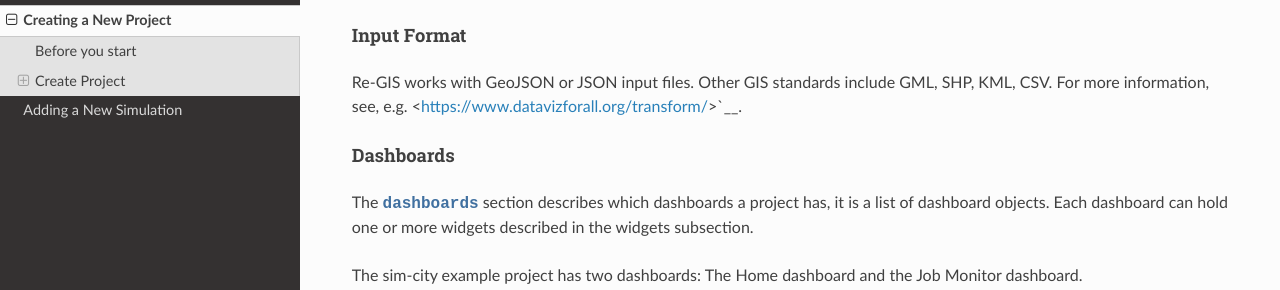
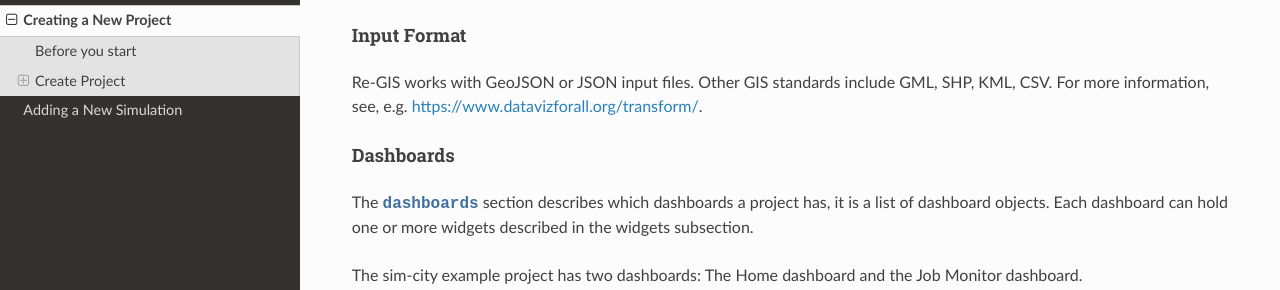
Before and after one commit to ReGIS-org/regis-stack, a Sphinx documentation site: the page built from docs/NewProject.rst, in a window 1280 px wide and 900 px high, scrolled down 1987 px. Shown: the part 185-475 px from the top of the window. Built offline with Sphinx 7.4.7 and the Read the Docs theme 2.0.0, drawn with Linux system fonts in a browser that asks for light colours.

Commit message:
fixing link in rst

```diff
--- a/docs/NewProject.rst
+++ b/docs/NewProject.rst
@@ -111,7 +111,8 @@ Below is the main general structure for a project in the sim-city-cs framework.
 Input Format
 ''''''''''
 Re-GIS works with GeoJSON or JSON input files. Other GIS standards include GML, SHP, KML, CSV.
-For more information, see, e.g. <https://www.datavizforall.org/transform/>`__.
+For more information, see, e.g. `<https://www.datavizforall.org/transform/>`_.
+
 
 Dashboards
 ''''''''''
```
